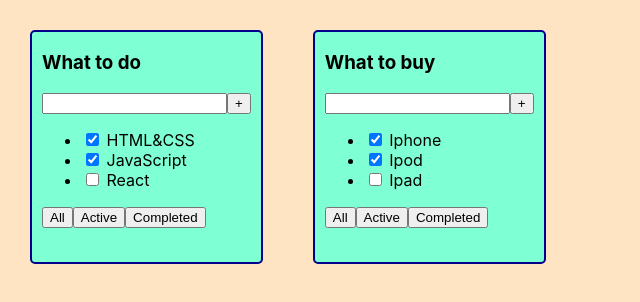
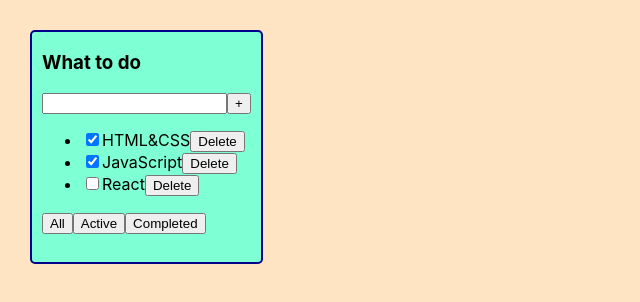
Before and after one commit to krawtschenko/todolist, a React (Create React App) app: page / in a window 1280 px wide. Shown: the top 302 px of the page, without its empty margins (0-640 px from the left). Built offline with nearby package versions, Linux system fonts and the light colour scheme.

Commit message:
Second lesson (finish)

```diff
--- a/src/App.tsx
+++ b/src/App.tsx
@@ -1,33 +1,50 @@
-import React from 'react';
+import React, {useState} from 'react';
 import './App.css';
 import {TodoList} from "./components/TodoList";
 
 export const App = () => {
 	const todoListTitle1: string = "What to do"
-    const todoListTitle2: string = "What to buy"
 
-    const task_1: Array<taskType> = [
+	const [tasks, setTasks] = useState<Array<TaskType>>([
 		{id: 1, isDone: true, title: "HTML&CSS"},
 		{id: 2, isDone: true, title: "JavaScript"},
 		{id: 3, isDone: false, title: "React"}
-    ]
+	])
 
-    const task_2: Array<taskType> = [
-        {id: 4, isDone: true, title: "Iphone"},
-        {id: 5, isDone: true, title: "Ipod"},
-        {id: 6, isDone: false, title: "Ipad"}
-    ]
+	const [filter, setFilter] = useState<FilterType>(FilterType.All)
+
+	const removeTask = (idTask: number) => {
+		setTasks(tasks.filter(el => el.id !== idTask))
+	}
+
+	const changeFilter = (filter: FilterType) => {
+		setFilter(filter)
+	}
+
+	let filteredTasks: Array<TaskType> = tasks
+
+	if (filter === 'Active') {
+		filteredTasks = tasks.filter(el => !el.isDone)
+	}
+	if (filter === 'Completed') {
+		filteredTasks = tasks.filter(el => el.isDone)
+	}
 
 	return (
 		<div className="App">
-            <TodoList tasks={task_1} title={todoListTitle1}/>
-            <TodoList tasks={task_2} title={todoListTitle2}/>
+			<TodoList tasks={filteredTasks} title={todoListTitle1} removeTask={removeTask} filters={changeFilter}/>
 		</div>
 	);
 }
 
-export type taskType = {
+export interface TaskType {
 	id: number
 	title: string
 	isDone: boolean
 }
+
+export enum FilterType {
+	All = 'All',
+	Active = 'Active',
+	Completed = 'Completed'
+}
--- a/src/components/TodoList.tsx
+++ b/src/components/TodoList.tsx
@@ -1,7 +1,7 @@
 import React, {FC} from "react";
-import {taskType} from "../App";
+import {FilterType, TaskType} from "../App";
 
-export const TodoList: FC<TodoListPropsType> = ({title, tasks}) => {
+export const TodoList: FC<TodoListProps> = ({title, tasks, removeTask, filters}) => {
 	return (
 		<div className="todoList">
 			<h3>{title}</h3>
@@ -10,20 +10,31 @@
 				<button>+</button>
 			</div>
 			<ul>
-                <li><input type="checkbox" checked={tasks[0].isDone}/> <span>{tasks[0].title}</span></li>
-                <li><input type="checkbox" checked={tasks[1].isDone}/> <span>{tasks[1].title}</span></li>
-                <li><input type="checkbox" checked={tasks[2].isDone}/> <span>{tasks[2].title}</span></li>
+				{
+					tasks.length
+						? tasks.map(el => {
+							return (
+								<li key={el.id}>
+									<input type="checkbox" checked={el.isDone}/><span>{el.title}</span>
+									<button onClick={() => removeTask(el.id)}>Delete</button>
+								</li>
+							)
+						})
+						: <span>Have no tasks</span>
+				}
 			</ul>
 			<div>
-                <button>All</button>
-                <button>Active</button>
-                <button>Completed</button>
+				<button onClick={() => filters(FilterType.All)}>All</button>
+				<button onClick={() => filters(FilterType.Active)}>Active</button>
+				<button onClick={() => filters(FilterType.Completed)}>Completed</button>
 			</div>
 		</div>
 	)
 }
 
-type TodoListPropsType = {
+interface TodoListProps {
 	title: string
-    tasks: Array<taskType>
+	tasks: Array<TaskType>
+	removeTask: (idTask: number) => void
+	filters: (filter: FilterType) => void
 }
```
Lines whose indentation alone changed are shown as unchanged.
